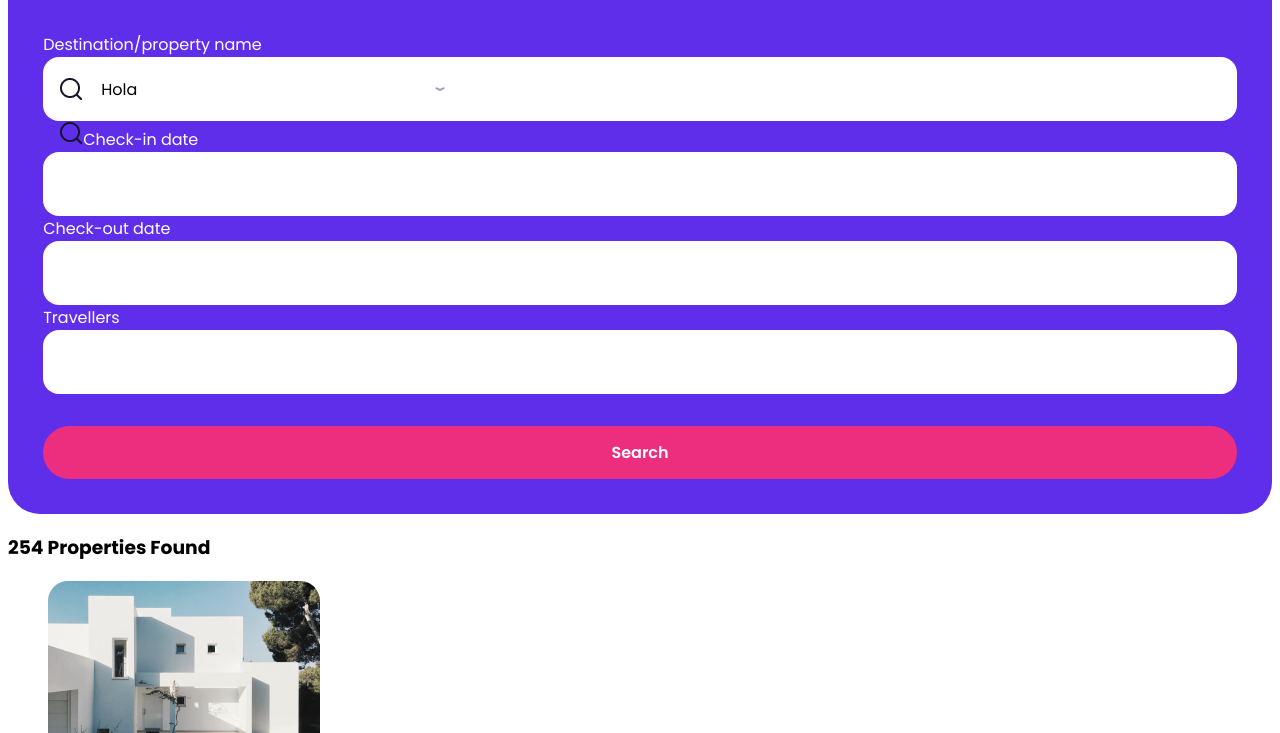
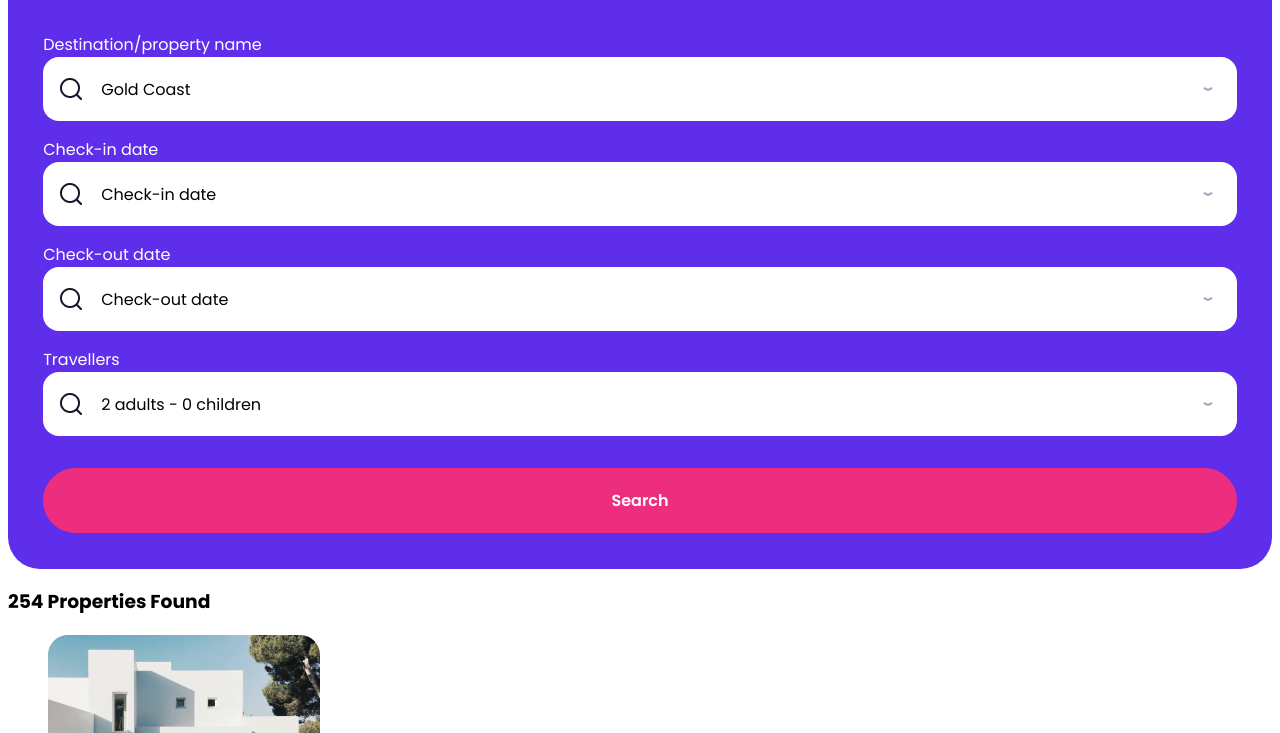
Before and after one commit to aronilie/202207-w1chwe-aron-ilie-xifre-font, a website: page index.html in a window 1280 px wide. Shown: the part 579-1312 px from the top of the page. Drawn offline with nearby package versions, Linux system fonts and the light colour scheme; files that its build step writes are made by us from their sources.

Commit message:
Stylized the inputs of the travel search form

```diff
--- a/index.html
+++ b/index.html
@@ -79,46 +79,86 @@
               type="text"
               id="destination"
               class="travel-form__input travel-form__input--destination"
-              placeholder="Hola"
+              placeholder="Gold Coast"
             />
-            <img src="images/Forward.png" alt="Forward icon" />
+            <img
+              class="travel-form__dropdown"
+              src="images/Forward.png"
+              alt="Forward icon"
+            />
           </div>
           <label
             for="check-in-date"
             class="travel-form__title travel-form__title--check-in-date"
-            ><img
+            >Check-in date</label
+          >
+
+          <div class="travel-form__entire-input">
+            <img
               class="travel-form__icon travel-form__icon--search"
               src="images/Search.png"
               alt="search icon"
-            />Check-in date</label
-          >
+            />
             <input
               id="check-in-date"
               class="travel-form__input travel-form__input--check-in-date"
+              placeholder="Check-in date"
             />
-          <div></div>
+            <img
+              class="travel-form__dropdown"
+              src="images/Forward.png"
+              alt="Forward icon"
+            />
+          </div>
+
           <label
             for="check-out-date"
             class="travel-form__title travel-form__title--check-out-date"
             >Check-out date</label
           >
+          <div class="travel-form__entire-input">
+            <img
+              class="travel-form__icon travel-form__icon--search"
+              src="images/Search.png"
+              alt="search icon"
+            />
             <input
               id="check-out-date"
               class="travel-form__input travel-form__input--check-out-date"
+              placeholder="Check-out date"
             />
-          <div></div>
+            <img
+              class="travel-form__dropdown"
+              src="images/Forward.png"
+              alt="Forward icon"
+            />
+          </div>
           <label
             for="travellers"
             class="travel-form__title travel-form__title--travellers"
             >Travellers</label
           >
+          <div class="travel-form__entire-input">
+            <img
+              class="travel-form__icon travel-form__icon--search"
+              src="images/Search.png"
+              alt="search icon"
+            />
             <input
               type="number"
               id="travellers"
               class="travel-form__input travel-form__input--travellers"
+              placeholder="2 adults - 0 children"
             />
-          <div></div>
-          <button type="submit" class="button form__button">Search</button>
+            <img
+              class="travel-form__dropdown"
+              src="images/Forward.png"
+              alt="Forward icon"
+            />
+          </div>
+          <button type="submit" class="button form__button travel-form__button">
+            Search
+          </button>
         </form>
       </section>
       <section class="deal-search">
--- a/sass/partials/_travel-form.scss
+++ b/sass/partials/_travel-form.scss
@@ -26,10 +26,7 @@
     border: none;
     max-width: 100%;
     min-width: 0;
-
-    &--travellers {
-      margin-bottom: 2em;
-    }
+    width: 100%;
   }
 
   &__entire-input {
@@ -37,7 +34,9 @@
     border-radius: 1em;
     display: flex;
     align-items: center;
+    justify-content: space-between;
     gap: 1em;
+    margin-bottom: 1em;
   }
 
   &__input::-webkit-inner-spin-button {
@@ -46,6 +45,15 @@
 
   &__icon {
     margin-left: 1em;
+  }
+
+  &__dropdown {
+    margin-right: 1.5em;
+  }
+
+  &__button {
+    padding: 1.25em;
+    margin-top: 1em;
   }
 
   &__title {
```
Lines whose indentation alone changed are shown as unchanged.
